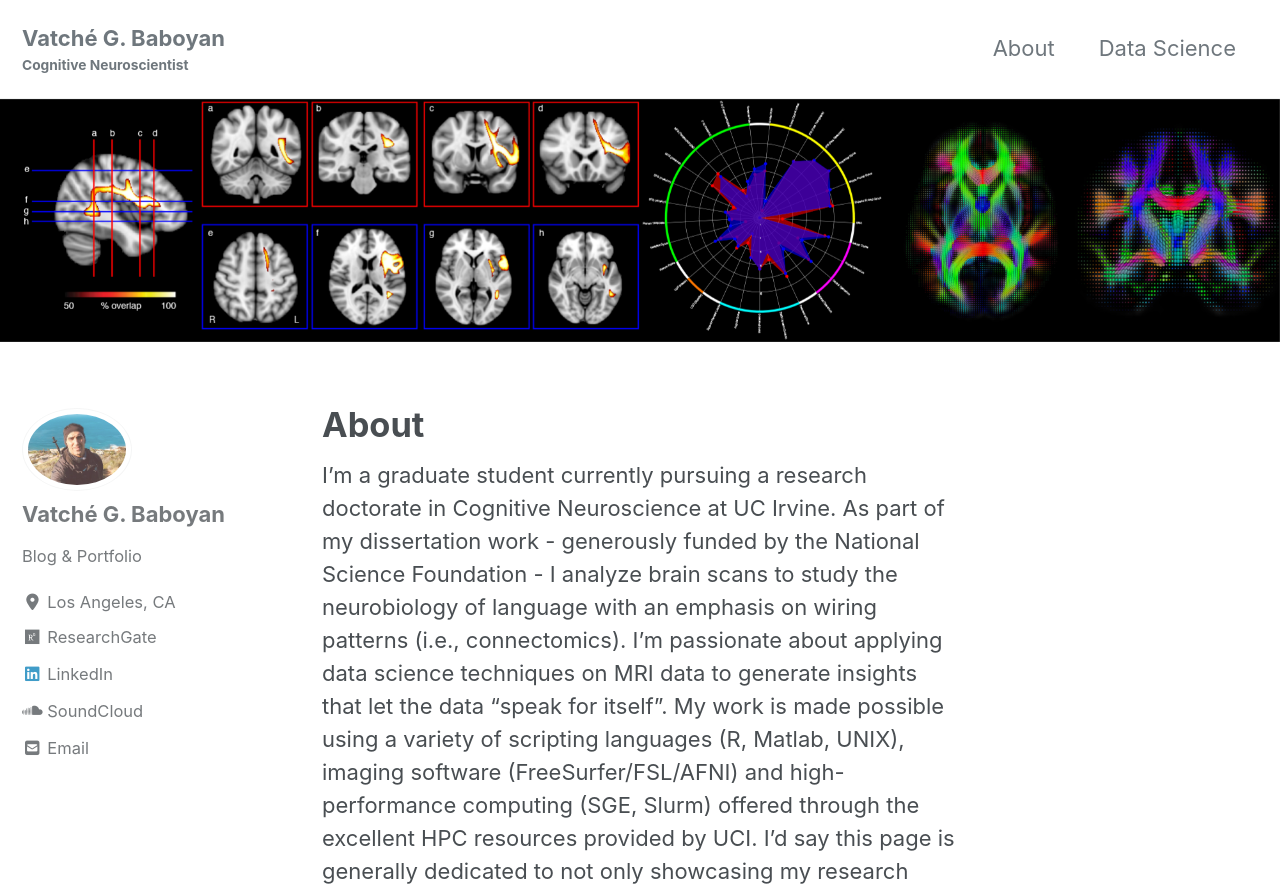
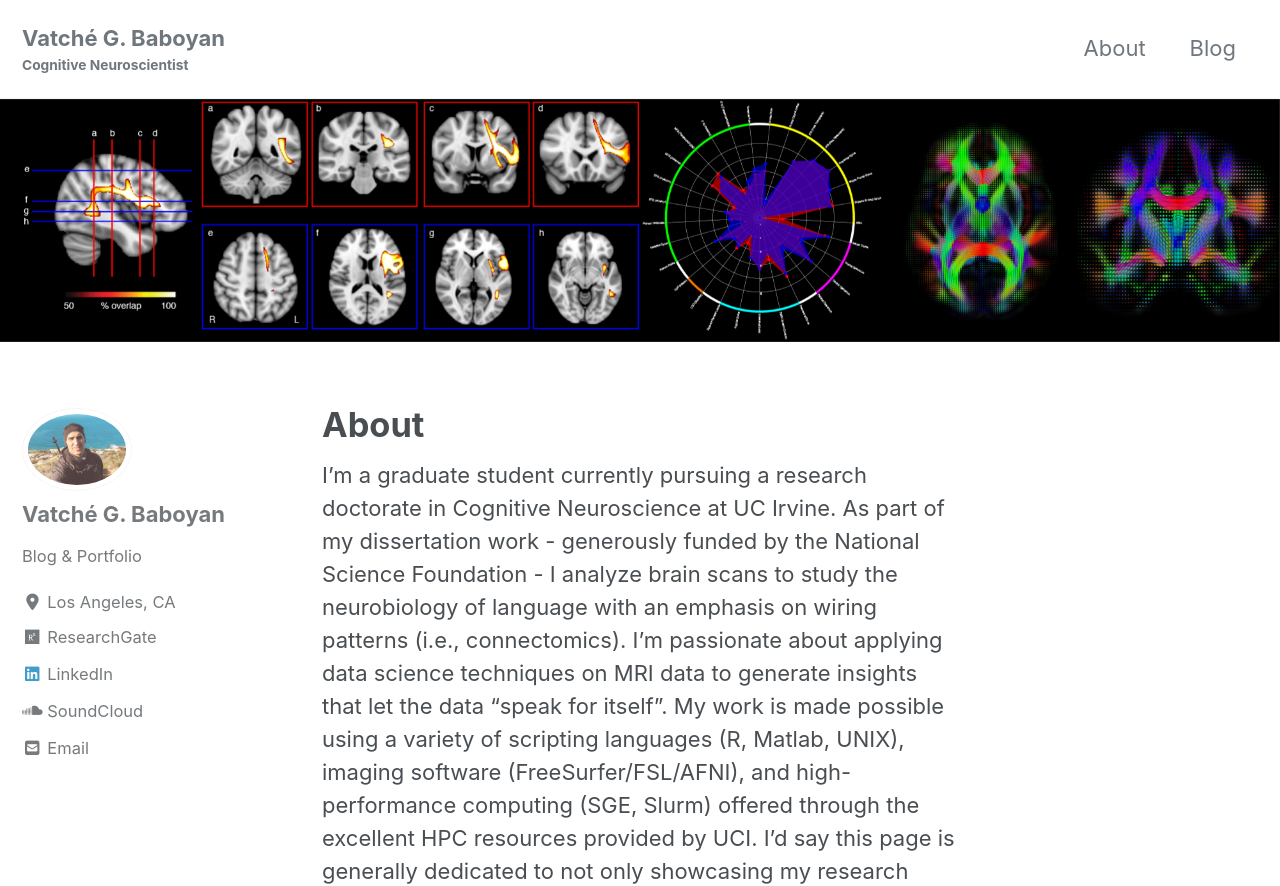
Before and after one commit to vbaboyan/vbaboyan.github.io, a Jekyll site: the page built from _pages/about.md, in a window 1280 px wide and 1400 px high. Shown: the top 886 px of the window. Built offline with Jekyll 4.4.1, drawn with Linux system fonts in a browser that asks for light colours; cached includes are drawn as plain includes; nearby versions of some CDN libraries; some of the changed text lies outside the part shown.

Commit message:
about me

```diff
--- a/_data/navigation.yml
+++ b/_data/navigation.yml
@@ -2,7 +2,7 @@
 main:
   - title: "About"
     url: /about/
-  - title: "Data Science"
+  - title: "Blog"
     url: /datascience/
   # - title: "About"
   #   url: https://mmistakes.github.io/minimal-mistakes/about/
--- a/_pages/about.md
+++ b/_pages/about.md
@@ -3,7 +3,7 @@
 permalink: /about/
 ---
 
-I'm a graduate student currently pursuing a research doctorate in Cognitive Neuroscience at UC Irvine. As part of my dissertation work - generously funded by the National Science Foundation - I analyze brain scans to study the neurobiology of language with an emphasis on wiring patterns (i.e., connectomics). I'm passionate about applying data science techniques on MRI data to generate insights that let the data "speak for itself". My work is made possible using a variety of scripting languages (R, Matlab, UNIX), imaging software (FreeSurfer/FSL/AFNI) and high-performance computing (SGE, Slurm) offered through the excellent HPC resources provided by UCI. I'd say this page is generally dedicated to not only showcasing my research findings, but also to document and discuss some of my personal interests in nutrition using the tools i've acquired as a scientist. I truly believe that each of us are endowed with a responsibility to take care of our bodies and, with the unprecedented access to information brought forth by the internet, i'm excited to share ideas (and code) with others in the process. When it comes to personal health, it's so important to make sure the hardware of the body is being properly maintained so that the software (i.e., brain and bodily functions) can run efficiently.
+I'm a graduate student currently pursuing a research doctorate in Cognitive Neuroscience at UC Irvine. As part of my dissertation work - generously funded by the National Science Foundation - I analyze brain scans to study the neurobiology of language with an emphasis on wiring patterns (i.e., connectomics). I'm passionate about applying data science techniques on MRI data to generate insights that let the data "speak for itself". My work is made possible using a variety of scripting languages (R, Matlab, UNIX), imaging software (FreeSurfer/FSL/AFNI), and high-performance computing (SGE, Slurm) offered through the excellent HPC resources provided by UCI. I'd say this page is generally dedicated to not only showcasing my research findings, but also to document and discuss some of my personal interests in nutrition using the tools i've acquired as a scientist. I truly believe that each of us are endowed with a responsibility to take care of our bodies and, with the unprecedented access to information brought forth by the internet, i'm excited to share ideas (and code) with others in the process. When it comes to personal health, it's so important to make sure the hardware of the body is being properly maintained so that the software (i.e., brain and bodily functions) can run efficiently.
 
 >"Let food by thy medicine, and medicine by thy food" -Hippocrates
 
```
Also changed, not shown: _pages/blog.md (added, +13 -0 lines), _pages/datascience.md (deleted, +0 -5 lines), _posts/2019-11-11-nutrition.md (+1 -0 lines).
